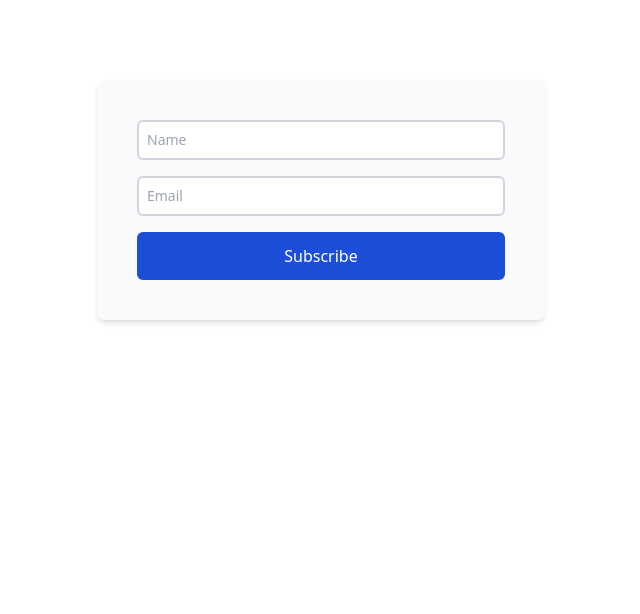
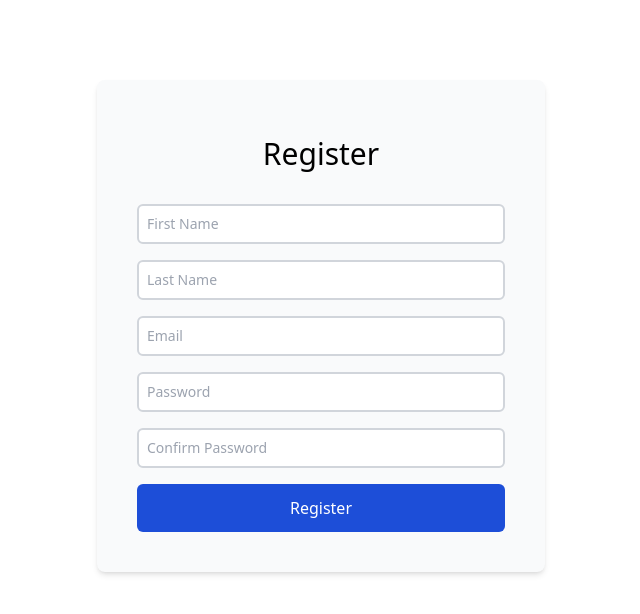
Before and after one commit to omarijalagania/eslint_prettier, a React (Create React App) app: page / in a window 1280 px wide. Shown: the top 614 px of the page, without its empty margins (319-959 px from the left). Built offline with nearby package versions, Linux system fonts and the light colour scheme.

Commit message:
schema validation

```diff
--- a/package.json
+++ b/package.json
@@ -3,6 +3,7 @@
   "version": "0.1.0",
   "private": true,
   "dependencies": {
+    "@hookform/resolvers": "^2.8.8",
     "@testing-library/jest-dom": "^5.16.4",
     "@testing-library/react": "^12.1.4",
     "@testing-library/user-event": "^13.5.0",
@@ -10,7 +11,8 @@
     "react-dom": "^18.0.0",
     "react-hook-form": "^7.29.0",
     "react-scripts": "5.0.0",
-    "web-vitals": "^2.1.4"
+    "web-vitals": "^2.1.4",
+    "yup": "^0.32.11"
   },
   "scripts": {
     "start": "react-scripts start",
--- a/src/components/Register/Register.js
+++ b/src/components/Register/Register.js
@@ -1,8 +1,11 @@
 import React, { useContext } from 'react';
 import { FormContext } from '../../store/RegisterContext/formContext';
+import { registerSchema } from '../../schema/RegisterSchema';
 import { useForm } from 'react-hook-form';
-import Input from '../Ui/Input';
-import Error from '../Ui/Error';
+import { yupResolver } from '@hookform/resolvers/yup';
+
+// import Input from '../Ui/Input';
+// import Error from '../Ui/Error';
 import Button from '../Ui/Button';
 
 const Register = () => {
@@ -10,7 +13,9 @@ const Register = () => {
     register,
     handleSubmit,
     formState: { errors },
-  } = useForm();
+  } = useForm({
+    resolver: yupResolver(registerSchema),
+  });
 
   const { onSubmit } = useContext(FormContext);
 
@@ -20,35 +25,73 @@ const Register = () => {
         className='p-10 shadow-md bg-gray-50 rounded-lg flex flex-col space-y-4'
         onSubmit={handleSubmit(onSubmit)}
       >
-        <Input
+        <h2 className='py-4 text-center text-3xl'>Register</h2>
+        <input
+          type='text'
+          name='firstName'
+          {...register('firstName')}
+          placeholder='First Name'
           className={`sm:text-sm border-2 p-2 outline-none ${
-            errors.name ? 'border-red-700' : 'border-gray-300'
+            errors.firstName?.message ? 'border-red-700' : 'border-gray-300'
           } rounded-md`}
+        />
+        {errors.firstName && (
+          <p className='text-red-700'>{errors.firstName.message}</p>
+        )}
+        <input
           type='text'
-          name='name'
-          placeholder='Name'
-          register={register}
+          name='lastName'
+          {...register('lastName')}
+          placeholder='Last Name'
+          className={`sm:text-sm border-2 p-2 outline-none ${
+            errors.lastName?.message ? 'border-red-700' : 'border-gray-300'
+          } rounded-md`}
         />
-        {errors.name && <Error>{errors.email.message}</Error>}
-
-        {/* <input */}
-
-        <Input
-          className={`sm:text-sm border-2 p-2 outline-none ${
-            errors.email ? 'border-red-700' : 'border-gray-300'
-          }  rounded-md`}
+        {errors.lastName && (
+          <p className='text-red-700'>{errors.lastName.message}</p>
+        )}
+        <input
           type='email'
           name='email'
           placeholder='Email'
-          register={register}
+          {...register('email')}
+          className={`sm:text-sm border-2 p-2 outline-none ${
+            errors.email?.message ? 'border-red-700' : 'border-gray-300'
+          } rounded-md`}
         />
-        {errors.email && <Error>{errors.email.message}</Error>}
+        {errors.email && <p className='text-red-700'>{errors.email.message}</p>}
+        <input
+          type='password'
+          name='password'
+          placeholder='Password'
+          {...register('password')}
+          className={`sm:text-sm border-2 p-2 outline-none ${
+            errors.password?.message ? 'border-red-700' : 'border-gray-300'
+          } rounded-md`}
+        />
+        {errors.password && (
+          <p className='text-red-700'>{errors.password.message}</p>
+        )}
+        <input
+          type='password'
+          name='confirmPassword'
+          placeholder='Confirm Password'
+          {...register('confirmPassword')}
+          className={`sm:text-sm border-2 p-2 outline-none ${
+            errors.confirmPassword?.message
+              ? 'border-red-700'
+              : 'border-gray-300'
+          } rounded-md`}
+        />
+        {errors.confirmPassword && (
+          <p className='text-red-700'>{errors.confirmPassword.message}</p>
+        )}
         <Button
           color='bg-blue-700'
           hover='hover:bg-blue-600'
           textCol='text-white'
           type='submit'
-          text='Subscribe'
+          text='Register'
         />
       </form>
     </div>
--- a/src/reportWebVitals.js
+++ b/src/reportWebVitals.js
@@ -1,4 +1,4 @@
-const reportWebVitals = onPerfEntry => {
+const reportWebVitals = (onPerfEntry) => {
   if (onPerfEntry && onPerfEntry instanceof Function) {
     import('web-vitals').then(({ getCLS, getFID, getFCP, getLCP, getTTFB }) => {
       getCLS(onPerfEntry);
--- /dev/null
+++ b/src/schema/RegisterSchema.js
@@ -0,0 +1,14 @@
+import * as yup from 'yup';
+
+export const registerSchema = yup
+  .object({
+    firstName: yup.string().required(),
+    lastName: yup.string().required(),
+    email: yup.string().email().required(),
+    password: yup.string().min(4).max(15).required(),
+    confirmPassword: yup
+      .string()
+      .required()
+      .oneOf([yup.ref('password')], 'Passwords must match'),
+  })
+  .required();
--- a/src/store/RegisterContext/ContextProvider.js
+++ b/src/store/RegisterContext/ContextProvider.js
@@ -6,12 +6,23 @@ const ContextProvider = ({ children }) => {
   //useForm Submit Function
 
   const onSubmit = (data) => {
-    dispatchAction({ type: 'SET_NAME', payload: data.name });
-    dispatchAction({ type: 'SET_Email', payload: data.email });
+    dispatchAction({ type: 'SET_FIRST_NAME', payload: data.firstName });
+    dispatchAction({ type: 'SET_LAST_NAME', payload: data.lastName });
+    dispatchAction({ type: 'SET_EMAIL', payload: data.email });
+    dispatchAction({ type: 'SET_PASSWORD', payload: data.password });
+    dispatchAction({
+      type: 'SET_CONFIRM_PASSWORD',
+      payload: data.confirmPassword,
+    });
+
+    console.log(data);
   };
   const initialState = {
-    name: '',
+    firstName: '',
+    lastName: '',
     email: '',
+    password: '',
+    confirmPassword: '',
     onSubmit: onSubmit,
   };
 
--- a/src/store/RegisterContext/RegisterReducer.js
+++ b/src/store/RegisterContext/RegisterReducer.js
@@ -1,9 +1,15 @@
 export const reducer = (state, action) => {
   switch (action.type) {
-    case 'SET_NAME':
-      return { ...state, name: action.payload };
+    case 'SET_FIRST_NAME':
+      return { ...state, firstName: action.payload };
+    case 'SET_LAST_NAME':
+      return { ...state, lastName: action.payload };
     case 'SET_EMAIL':
       return { ...state, email: action.payload };
+    case 'SET_PASSWORD':
+      return { ...state, password: action.payload };
+    case 'SET_CONFIRM_PASSWORD':
+      return { ...state, confirmPassword: action.payload };
     default:
       return state;
   }
```
Also changed, not shown: 1 other file (tests, documents, lock files or other folders).
